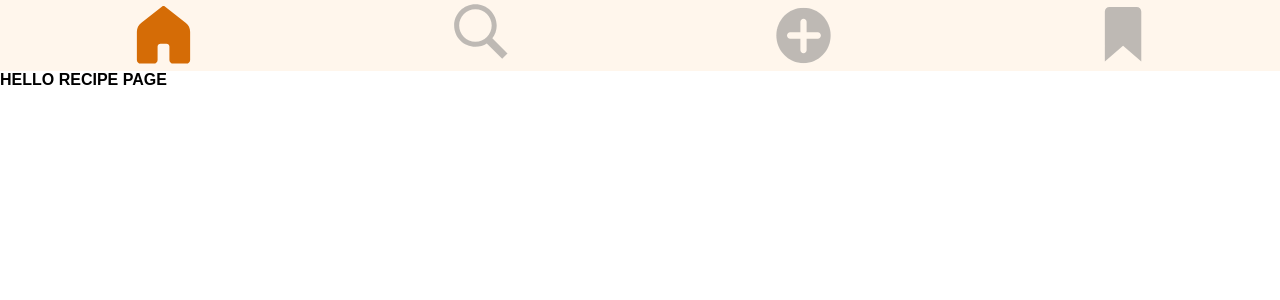
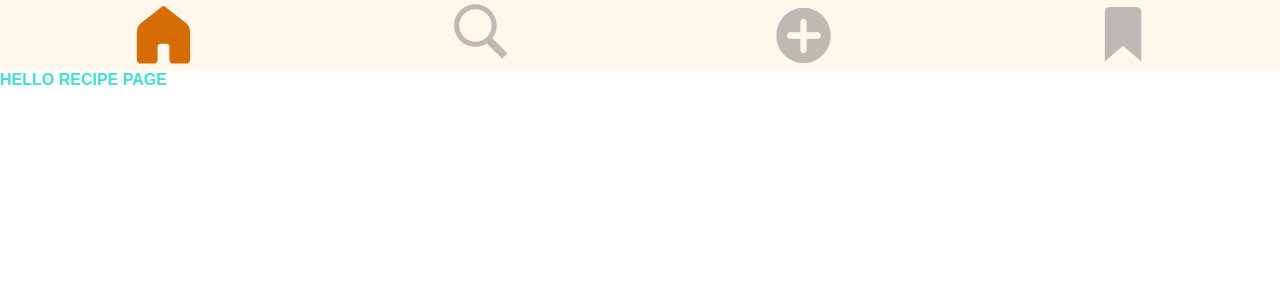
Before and after one commit to WildCodeSchool/0923-lille-JS-eatingnamnam, a React (Vite) app in the folder frontend/: page /recipe in a window 1280 px wide. Shown: the top 300 px of the page. Built offline with nearby package versions, Linux system fonts and the light colour scheme; a web font is replaced by a local one.

Commit message:
add router, and pages for the 4 main sections of the navbar

```diff
--- a/frontend/src/components/Navbar/Navbar.jsx
+++ b/frontend/src/components/Navbar/Navbar.jsx
@@ -1,5 +1,6 @@
 import "./Navbar.scss";
 import { useState } from "react";
+import { Link } from "react-router-dom";
 
 function Navbar() {
   const [isActive, setIsActive] = useState("home");
@@ -10,7 +11,8 @@ function Navbar() {
     <nav className="navbar">
       <ul className="navbar__list">
         <li className="navbar__item">
-          <button
+          <Link
+            to="/"
             className="navbar__button"
             type="submit"
             onClick={handleClick}
@@ -30,10 +32,11 @@ function Navbar() {
                 alt="bouton accueil"
               />
             )}
-          </button>
+          </Link>
         </li>
         <li className="navbar__item">
-          <button
+          <Link
+            to="/search"
             className="navbar__button"
             type="submit"
             onClick={handleClick}
@@ -53,10 +56,11 @@ function Navbar() {
                 alt="bouton accueil"
               />
             )}
-          </button>
+          </Link>
         </li>
         <li className="navbar__item">
-          <button
+          <Link
+            to="/recipe"
             className="navbar__button"
             type="submit"
             onClick={handleClick}
@@ -76,10 +80,11 @@ function Navbar() {
                 alt="bouton accueil"
               />
             )}
-          </button>
+          </Link>
         </li>
         <li className="navbar__item">
-          <button
+          <Link
+            to="/favorites"
             className="navbar__button"
             type="submit"
             onClick={handleClick}
@@ -99,7 +104,7 @@ function Navbar() {
                 alt="bouton accueil"
               />
             )}
-          </button>
+          </Link>
         </li>
       </ul>
     </nav>
--- a/frontend/src/main.jsx
+++ b/frontend/src/main.jsx
@@ -5,9 +5,9 @@ import { createBrowserRouter, RouterProvider } from "react-router-dom";
 
 import App from "./App";
 import Search from "./pages/Search/Search";
+import Recipe from "./pages/Recipe/Recipe";
+import Favorites from "./pages/Favorites/Favorites";
 import Homepage from "./pages/Homepage/Homepage";
-import Favorites from "./pages/Favorites/Favorites";
-import Recipe from "./pages/Recipe/Recipe";
 
 const router = createBrowserRouter([
   {
--- a/frontend/src/pages/Favorites/Favorites.jsx
+++ b/frontend/src/pages/Favorites/Favorites.jsx
@@ -1,5 +1,7 @@
+import "./Favorites.scss";
+
 function Favorites() {
-  return <h1 className="helloTitle">HELLO FAV PAGE</h1>;
+  return <h1 className="helloFav">HELLO FAV PAGE</h1>;
 }
 
 export default Favorites;
--- a/frontend/src/pages/Favorites/Favorites.scss
+++ b/frontend/src/pages/Favorites/Favorites.scss
@@ -1,5 +1,5 @@
 @import "../../variables.scss";
 
-.helloTitle {
-  color: $mainColor;
+.helloFav {
+  color: red;
 }
--- a/frontend/src/pages/Homepage/Homepage.jsx
+++ b/frontend/src/pages/Homepage/Homepage.jsx
@@ -1,5 +1,7 @@
+import "./Homepage.scss";
+
 function Homepage() {
-  return <h1 className="hellotitle">HELLO HOMEPAGE</h1>;
+  return <h1 className="helloHome">HELLO HOMEPAGE</h1>;
 }
 
 export default Homepage;
--- a/frontend/src/pages/Homepage/Homepage.scss
+++ b/frontend/src/pages/Homepage/Homepage.scss
@@ -1,5 +1,5 @@
 @import "../../variables.scss";
 
-.helloTitle {
-  color: $pink;
+.helloHome {
+  color: pink;
 }
--- a/frontend/src/pages/Recipe/Recipe.jsx
+++ b/frontend/src/pages/Recipe/Recipe.jsx
@@ -1,5 +1,7 @@
+import "./Recipe.scss";
+
 function Recipe() {
-  return <h1 className="helloTitle">HELLO RECIPE PAGE</h1>;
+  return <h1 className="helloRecipe">HELLO RECIPE PAGE</h1>;
 }
 
 export default Recipe;
--- a/frontend/src/pages/Recipe/Recipe.scss
+++ b/frontend/src/pages/Recipe/Recipe.scss
@@ -1,5 +1,5 @@
 @import "../../variables.scss";
 
-.helloTitle {
+.helloRecipe {
   color: turquoise;
 }
--- a/frontend/src/pages/Search/Search.jsx
+++ b/frontend/src/pages/Search/Search.jsx
@@ -1,5 +1,7 @@
+import "./Search.scss";
+
 function Search() {
-  return <h1 className="helloTitle">HELLO SEARCH PAGE</h1>;
+  return <h1 className="helloSearch">HELLO SEARCH PAGE</h1>;
 }
 
 export default Search;
--- a/frontend/src/pages/Search/Search.scss
+++ b/frontend/src/pages/Search/Search.scss
@@ -1,5 +1,5 @@
 @import "../../variables.scss";
 
-.helloTitle {
+.helloSearch {
   color: lime;
 }
```
